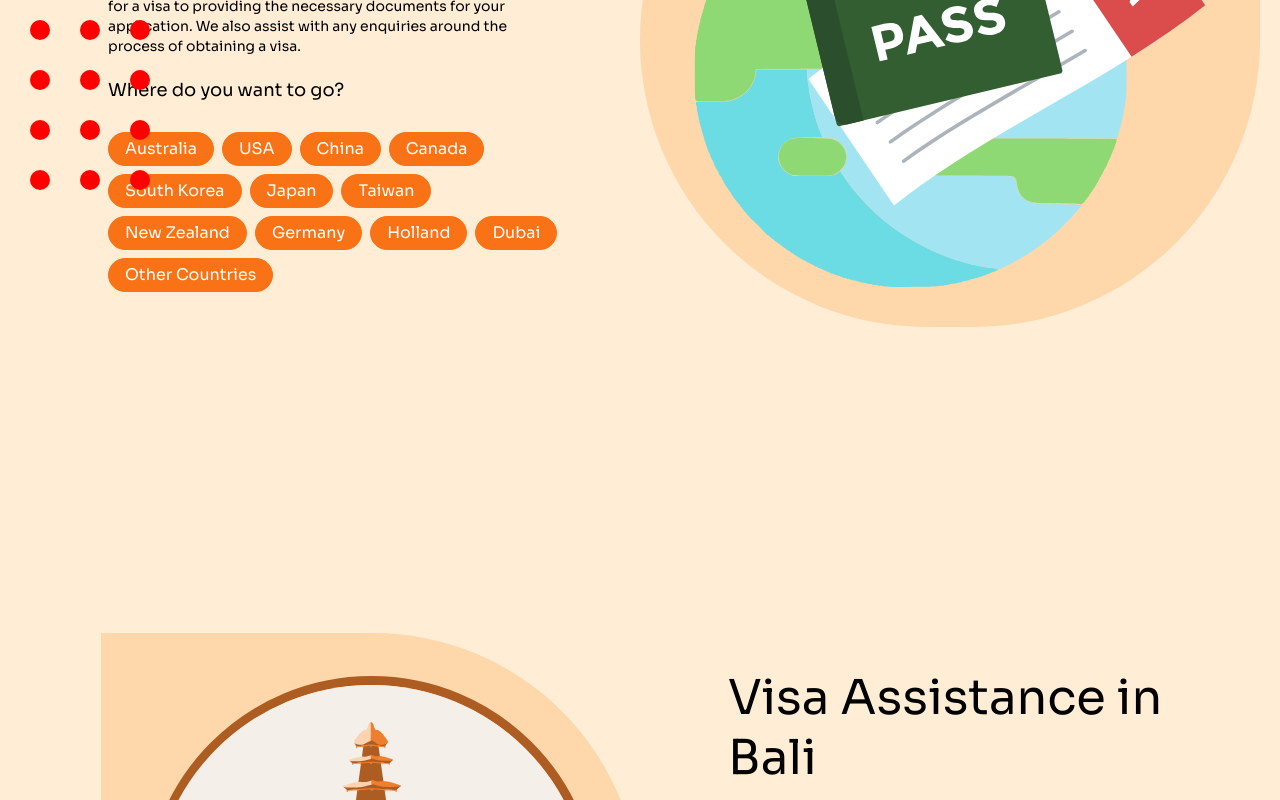
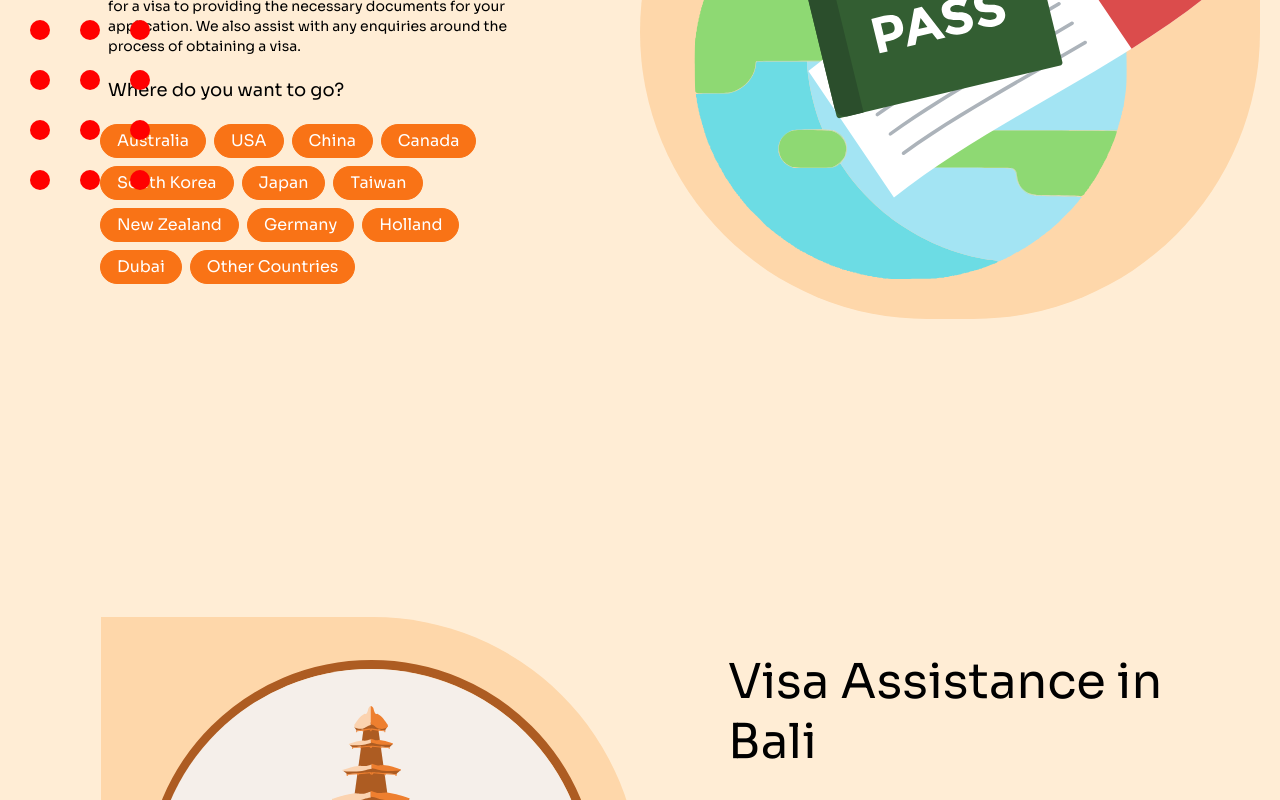
Before and after one commit to valen-tino/bcs-react, a React (Vite) app: page / in a window 1280 px wide. Shown: the part 1200-2000 px from the top of the page. Built offline with nearby package versions, Linux system fonts and the light colour scheme.

Commit message:
modified:   src/sections/services.jsx

```diff
--- a/src/sections/services.jsx
+++ b/src/sections/services.jsx
@@ -39,7 +39,7 @@ const Services = () => {
                       <h1 className='z-10 py-2 pl-2 text-5xl leading-tight text-bold'>Visa Assistance Abroad</h1>
                       <p className='pl-2 text-sm text-bold'>We offer visa assistance services to a comprehensive range of visa services from Indonesia to countries in the Asia Pacific, Europe and America. Our services range from helping you apply for a visa to providing the necessary documents for your application. We also assist with any enquiries around the process of obtaining a visa.</p>
                       <h1 className='pl-2 text-lg text-bold'>Where do you want to go?</h1>
-                      <div className='flex flex-wrap gap-2 py-2 pl-2'>
+                      <div className='flex flex-wrap gap-2 pr-4'>
                           {dataVisaAbroad.VisaAbroad.map((item,key) => {
                               return (
                                   <button className='px-4 py-1 modal-open' key={key} onClick={() => getData(item.title, item.desc)}>{item.title}</button>
@@ -68,7 +68,7 @@ const Services = () => {
                       <h1 className='z-10 py-2 pl-2 text-5xl leading-tight text-bold'>Visa Assistance in Bali</h1>
                       <p className='pl-2 pr-2 text-sm text-bold'>We also offer visa assistance services in Bali, Indonesia. Our services range from helping you apply for a visa to providing the necessary documents for your application. We also assist with any enquiries around the process of obtaining a visa.</p>
                       <h1 className='pl-2 pr-2 text-lg text-bold'>Where do you want to go?</h1>
-                      <div className='flex flex-wrap gap-2 py-2 pr-2'>
+                      <div className='flex flex-wrap gap-2 py-2 pr-4'>
                       {dataVisaBali.VisaBali.map((item,key) => {
                               return (
                                   <button className='px-4 py-1 modal-open' key={key} onClick={() => getData(item.title, item.desc)}>{item.title}</button>
```
